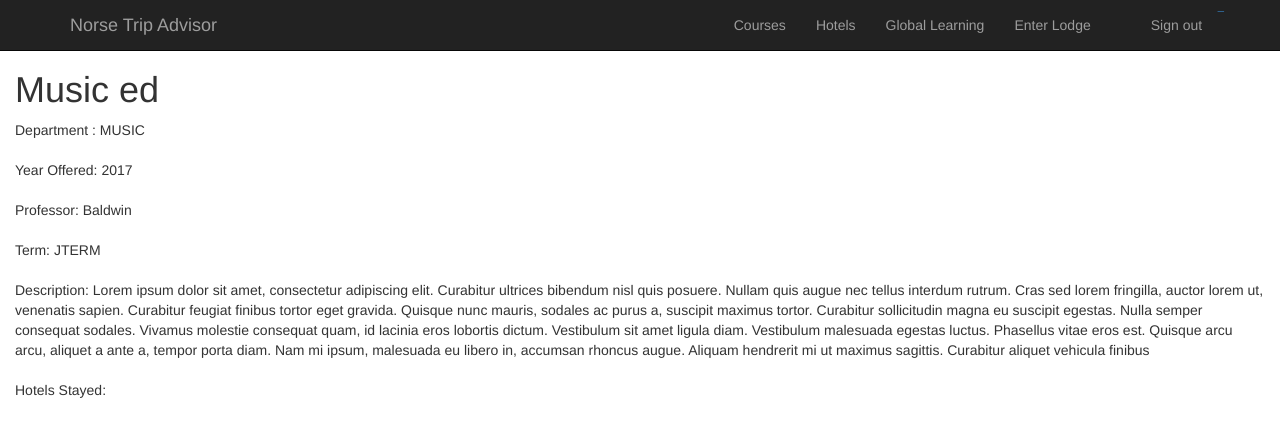
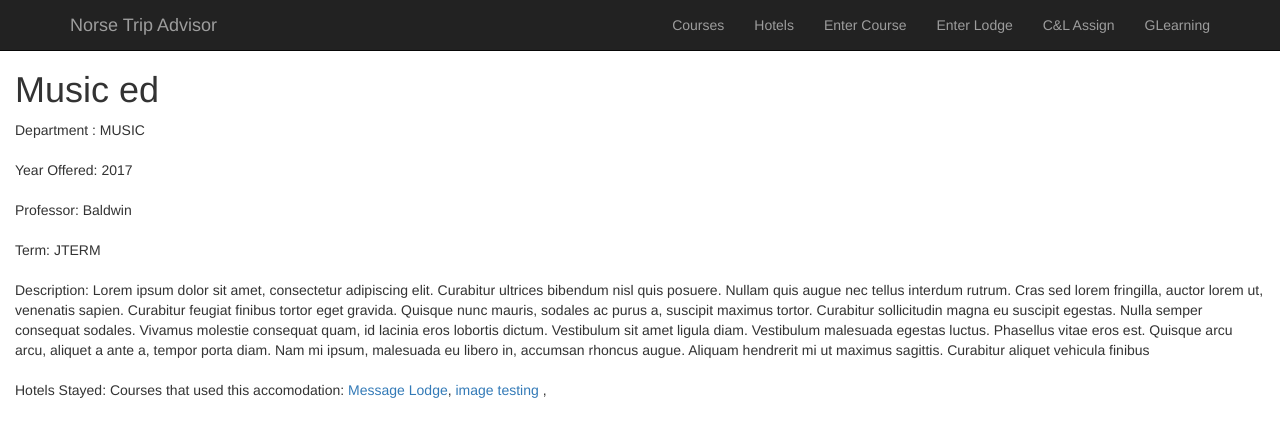
Before and after one commit to dichha/NorseTrip, a Django app: page /course_detail/12340/ in a window 1280 px wide. Shown: the top 437 px of the page. Run offline with Django 3.2, Linux system fonts and the light colour scheme; data comes from the database, SQL or seed files in the repository; some libraries are stand-ins or nearby versions; some web fonts are replaced.

Commit message:
implemented many to many relations between courses and lodges

```diff
--- a/norsetrip/norsetrip/settings.py
+++ b/norsetrip/norsetrip/settings.py
@@ -39,6 +39,7 @@ INSTALLED_APPS = (
     'django.contrib.staticfiles',
     'tripadvise',
     'django_countries',
+    'django.contrib.humanize'
 )
 
 MIDDLEWARE_CLASSES = (
--- a/norsetrip/tripadvise/admin.py
+++ b/norsetrip/tripadvise/admin.py
@@ -27,7 +27,7 @@ admin.site.register(Course, CourseAdmin)
 
 class Course_Lodge_AssignmentAdmin(admin.ModelAdmin):
 	#list_display = ("hotel_that_was_switched", 'date_switched')
-	list_display = ("clAssignId","lodge_Id","course_Id","hotel_that_was_switched","date_switched")
+	list_display = ("clAssignId","lodge_name","course_name")#"hotel_that_was_switched","date_switched")
 	#list_filter = ['course_Id']
 	#search_fields = ['course_Id']
 
--- a/norsetrip/tripadvise/models.py
+++ b/norsetrip/tripadvise/models.py
@@ -2,7 +2,8 @@ from django.db import models
 from django.utils import timezone
 from django_countries.fields import CountryField
 from django.core.urlresolvers import reverse
-# Create your models here.
+
+
 
 class Lodge(models.Model):
 	def __int__(self):
@@ -13,11 +14,8 @@ class Lodge(models.Model):
 
 	lodgeId = models.AutoField(primary_key = True,db_column = "LodgeId")
 	lodge_name = models.CharField(max_length = 200,db_column = "Name")
-
-
 	lodge_address = models.CharField(max_length = 200, db_column = "Address")
 	city = models.CharField(max_length = 100, db_column = "City")
-	#country = models.CharField(max_length = 100, db_column = "Country")
 	country = CountryField(blank_label = 'Select Country')
 	lodge_url = models.URLField(db_column = "URL")
 	lodge_descrip = models.TextField(db_column = "Description")
@@ -92,7 +90,7 @@ class Course(models.Model):
 	dept = models.CharField(max_length = 200, db_column = "Department", choices = DEPT)
 	prof = models.CharField(max_length = 200, db_column = "Professor")
 	year_offered = models.IntegerField(db_column = "Year Offered")
-	course_lodge_membership = models.ManyToManyField(Lodge,through='Course_Lodge_Assignment',)
+	course_lodge_assignments = models.ManyToManyField(Lodge,through='Course_Lodge_Assignment')
 	term = models.CharField(max_length = 8, choices = TERM, default = 'JTERM')
 	course_description = models.TextField(db_column = "Desciption", null = True )
 
@@ -104,18 +102,10 @@ class Course_Lodge_Assignment(models.Model):
 	def __int__(self):
 		return self.clAssignId
 
-	# def __int__(self):
-	# 	return self.lodge_Id
+	clAssignId = models.AutoField(primary_key= True, db_column="CourseLodgeAssignId")
+	lodge_name = models.ForeignKey(Lodge, on_delete=models.CASCADE)
+	course_name = models.ForeignKey(Course, on_delete=models.CASCADE)
 
-	# def __int__(self):
-	# 	return self.course_Id
-
-	clAssignId = models.AutoField(primary_key= True, db_column="CourseLodgeAssignId")
-	lodge_Id = models.ForeignKey(Lodge, on_delete=models.CASCADE)
-	course_Id = models.ForeignKey(Course, on_delete=models.CASCADE)
-
-	hotel_that_was_switched = models.CharField(max_length=65, db_column = "Hotel that was Switched")
-	date_switched = models.DateField()
 
 
 
--- a/norsetrip/tripadvise/templates/tripadvise/base.html
+++ b/norsetrip/tripadvise/templates/tripadvise/base.html
@@ -45,16 +45,17 @@
                 <ul class="nav navbar-nav navbar-right">
                     <li> <a href="/courses.html">Courses</a> </li>
                     <li> <a href="/hotels.html">Hotels</a> </li>
+                    <li><a href="{% url 'post_course' %}" class="top-menu">Enter Course</a></li>
+                    <li> <a href="{% url 'post_lodge' %}" class="top-menu">Enter Lodge</a> </li>
+                    <li><a href="{% url 'clAssignment' %}" class="top_menu">C&L Assign</a></li>
+                    <li> <a href="http://www.luther.edu/global-learning/">GLearning</a> </li>
 
-                       <!-- <a href="{% url 'post_lodge' %}" class="top-menu"><span class="glyphicon glyphicon-plus"></span></a>-->
-                         <a href="{% url 'post_course' %}" class="top-menu"><span class="glyphicon glyphicon-minus"></span></a>
 
-                    <li> <a href="http://www.luther.edu/global-learning/">Global Learning</a> </li>
-                    <li> <a href="{% url 'post_lodge' %}" class="top-menu">Enter Lodge</a> </li>
+
                     <!-- <li> <a href="login.html">Login</a> </li>
                 </ul> -->
-                    <li id="sign-in"> <a class="g-signin2" data-onsuccess="onSignIn" data-theme="dark"></a> </li>
-                    <li> <a href="#" onclick="signOut();">Sign out</a> </li>
+                   <!--  <li id="sign-in"> <a class="g-signin2" data-onsuccess="onSignIn" data-theme="dark"></a> </li> -->
+                    <!-- <li> <a href="#" onclick="signOut();">Sign out</a> </li> -->
                 </ul>
             </div>
         </div>
--- a/norsetrip/tripadvise/templates/tripadvise/course_detail.html
+++ b/norsetrip/tripadvise/templates/tripadvise/course_detail.html
@@ -18,6 +18,19 @@ Professor: {{course_info.prof}}<br><br>
 Term: {{ course_info.term}}<br><br>
 Description: {{ course_info.course_description}} <br><br>
 Hotels Stayed:
+Courses that used this accomodation:
+{% for cla in cl_assign %}
+	{% if course_info.name == cla.course_name|stringformat:"s" %}
+
+		{% for lodge in lodges %}
+			{% if lodge.lodge_name == cla.lodge_name|stringformat:"s" %}
+				<a href="/hotel_details/{{ lodge.lodgeId }}">
+				{{cla.lodge_name|stringformat:"s"}}</a>,
+			{% endif %}
+		{% endfor %}
+
+	{% endif %}
+{% endfor %}
 </div>
 
 
--- a/norsetrip/tripadvise/templates/tripadvise/courses.html
+++ b/norsetrip/tripadvise/templates/tripadvise/courses.html
@@ -3,9 +3,7 @@
 {% block content %}
 <div class="col-sm-12">
 <h1> Norse Courses </h1>
-<a href="{% url 'courseLodgeAssign_new' %}" class="top-menu"><span class="glyphicon glyphicon-plus"></span></a>
-{% for course in course %}
-
+ {% for course in courses %}
 <a href="{% url 'course_detail' course.courseId %}"> {{ course.name}}</a>
 {{ course.dept}}<br><br>
 
--- a/norsetrip/tripadvise/templates/tripadvise/post_lodge.html
+++ b/norsetrip/tripadvise/templates/tripadvise/post_lodge.html
@@ -5,7 +5,7 @@
     <h1>New Lodge</h1>
     <form method="POST" class="post-form" enctype="multipart/form-data">{% csrf_token %}
         {{ form.as_p }}
-        <button type="submit" class="save btn btn-default">Save</button>
+        <button type="submit" class="save btn btn-primary">Save</button>
     </form>
 </div>
 {% endblock %}
--- a/norsetrip/tripadvise/urls.py
+++ b/norsetrip/tripadvise/urls.py
@@ -8,12 +8,12 @@ urlpatterns = [
     url(r'^$', views.home, name ='home'),
     url(r'^courses', views.courses, name = 'courses'),
     url(r'^course_detail/(?P<courseId>[0-9]+)/$', views.course_detail, name = "course_detail"),
-    url(r'^sample', views.sample, name = 'sample'),
+    # url(r'^sample', views.sample, name = 'sample'),
     url(r'^hotels', views.hotels, name = 'hotels'),
     url(r'^hotel_details/(?P<lodgeId>[0-9]+)/$', views.hotel_details, name ='hotel_details'),
     url(r'^post_lodge', views.post_lodge, name = 'post_lodge'),
     url(r'^post_course', views.post_course, name = 'post_course'),
-    url(r'^courseLodgeAssign_new', views.courseLodgeAssign_new, name = 'courseLodgeAssign_new'),
+    url(r'^clAssignment', views.clAssignment, name = 'clAssignment'),
 
 
     ]
--- a/norsetrip/tripadvise/views.py
+++ b/norsetrip/tripadvise/views.py
@@ -4,42 +4,42 @@ from django.contrib import messages
 from django.http import HttpResponse, HttpResponseRedirect
 from django.shortcuts import render,get_object_or_404
 from django.views.generic import View
-
 from django.shortcuts import redirect
 
 from .models import Lodge
-
 from .models import Course
-
 from .models import Course_Lodge_Assignment
 
 from .forms import LodgeForm
-
+from .forms import CourseForm
 from .forms import Course_Lodge_AssignmentForm
 
-from .forms import CourseForm
-# Create your views here.
+
 
 def home(request):
-    #lodge = Lodge.objects.all()
     return render(request, 'tripadvise/home.html')
-def sample(request):
-    #lodge = Lodge.objects.all()
-    return render(request, 'tripadvise/sample.html')
+
 
 def courses(request):
-	course = Course.objects.all()
-	return render(request, 'tripadvise/courses.html' , {'course': course})
+	courses = Course.objects.all()
+	return render(request, 'tripadvise/courses.html' , {'courses': courses})
 
 def course_detail(request, courseId):
     course_info = get_object_or_404(Course, pk = courseId)
-    return render(request, 'tripadvise/course_detail.html', {'course_info': course_info})
+    cl_assign = Course_Lodge_Assignment.objects.all()
+    lodges = Lodge.objects.all()
+    context = {
+    'course_info':course_info,
+    'cl_assign': cl_assign,
+    'lodges' : lodges
+    }
+    return render(request, 'tripadvise/course_detail.html', context)
 
 
 
 def hotels(request):
     lodge_list = Lodge.objects.all()
-    paginator = Paginator(lodge_list, 6) # Show 5 lodges per page
+    paginator = Paginator(lodge_list, 6) # Show 6 lodges per page
     page_request_var = "lodge_page"
     page = request.GET.get(page_request_var)
     try:
@@ -60,11 +60,17 @@ def hotels(request):
     return render(request, 'tripadvise/hotels.html', context)
 
 
-#def course_lodge_assignment(request):
- #   course_lodge = Lodge.objects.()
 def hotel_details(request,lodgeId):
     lodge_info = get_object_or_404(Lodge,pk = lodgeId)
-    return render(request,'tripadvise/hotel_details.html',{'lodge_info':lodge_info})
+    cl_assign = Course_Lodge_Assignment.objects.all()
+    courses = Course.objects.all()
+    context = {
+    'lodge_info':lodge_info,
+    'cl_assign': cl_assign,
+    'courses' : courses
+    }
+
+    return render(request,'tripadvise/hotel_details.html',context)
 
 
 def post_lodge(request):
@@ -82,7 +88,7 @@ def post_lodge(request):
     else:
         form = LodgeForm()
     return render(request, 'tripadvise/post_lodge.html', {'form': form})
-def courseLodgeAssign_new(request):
+def clAssignment(request):
     if request.method == "POST":
     	form = Course_Lodge_AssignmentForm(request.POST)
     	if form.is_valid():
@@ -92,7 +98,7 @@ def courseLodgeAssign_new(request):
     else:
     	form = Course_Lodge_AssignmentForm()
 
-    return render(request, 'tripadvise/new_clAssign.html',{'form':form})
+    return render(request, 'tripadvise/clAssignment.html',{'form':form})
 
 def post_course(request):
     if request.method =="POST":
```
Also changed, not shown: norsetrip/tripadvise/forms.py (+9 -7 lines), norsetrip/tripadvise/templates/tripadvise/hotel_details.html (+15 -2 lines), norsetrip/db.sqlite3.
